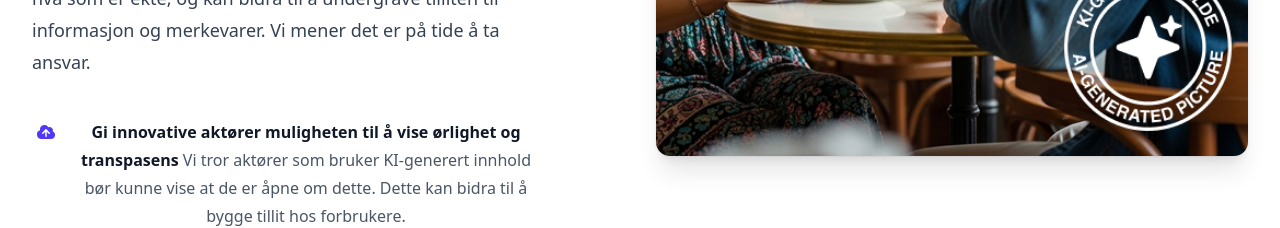
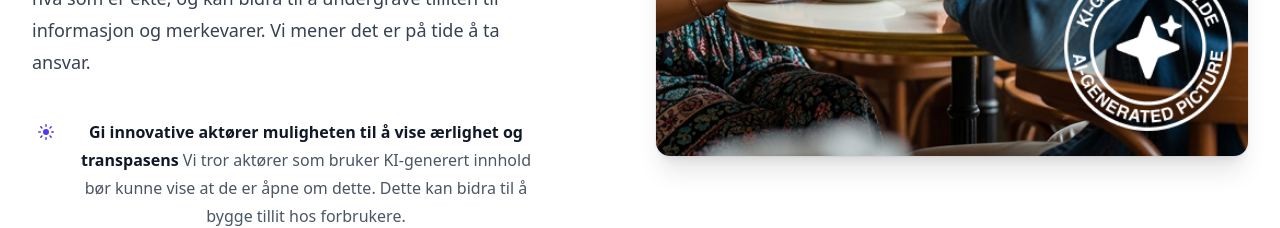
Before and after one commit to bjornrl/ki-merket, a React (Vite) app: page / in a window 1280 px wide. Shown: the part 1500-1728 px from the top of the page. Built offline with nearby package versions, Linux system fonts and the light colour scheme.

Commit message:
minor bug fix

```diff
--- a/src/sections/Content.tsx
+++ b/src/sections/Content.tsx
@@ -1,27 +1,27 @@
 import {
-  CloudArrowUpIcon,
-  LockClosedIcon,
-  ServerIcon,
+  SunIcon,
+  DocumentTextIcon,
+  MegaphoneIcon,
 } from "@heroicons/react/20/solid";
 
 const features = [
   {
-    name: "Gi innovative aktører muligheten til å vise ørlighet og transpasens",
+    name: "Gi innovative aktører muligheten til å vise ærlighet og transpasens",
     description:
       "Vi tror aktører som bruker KI-generert innhold bør kunne vise at de er åpne om dette. Dette kan bidra til å bygge tillit hos forbrukere.",
-    icon: CloudArrowUpIcon,
+    icon: SunIcon,
   },
   {
     name: "Komme reguleringer i forkjøpet",
     description:
       "Vi tror det kan ha positive ringvirkninger å komme formelle vedtak i forkjøpet.",
-    icon: LockClosedIcon,
+    icon: DocumentTextIcon,
   },
   {
     name: "Styrke forbrukerrettigheter",
     description:
       "På lik måte som at retusjerte bilder skal merkes, mener vi at KI-generert innhold bør merkes. Dette gir forbrukere bedre mulighet til å ta informerte valg.",
-    icon: ServerIcon,
+    icon: MegaphoneIcon,
   },
 ];
 
```
